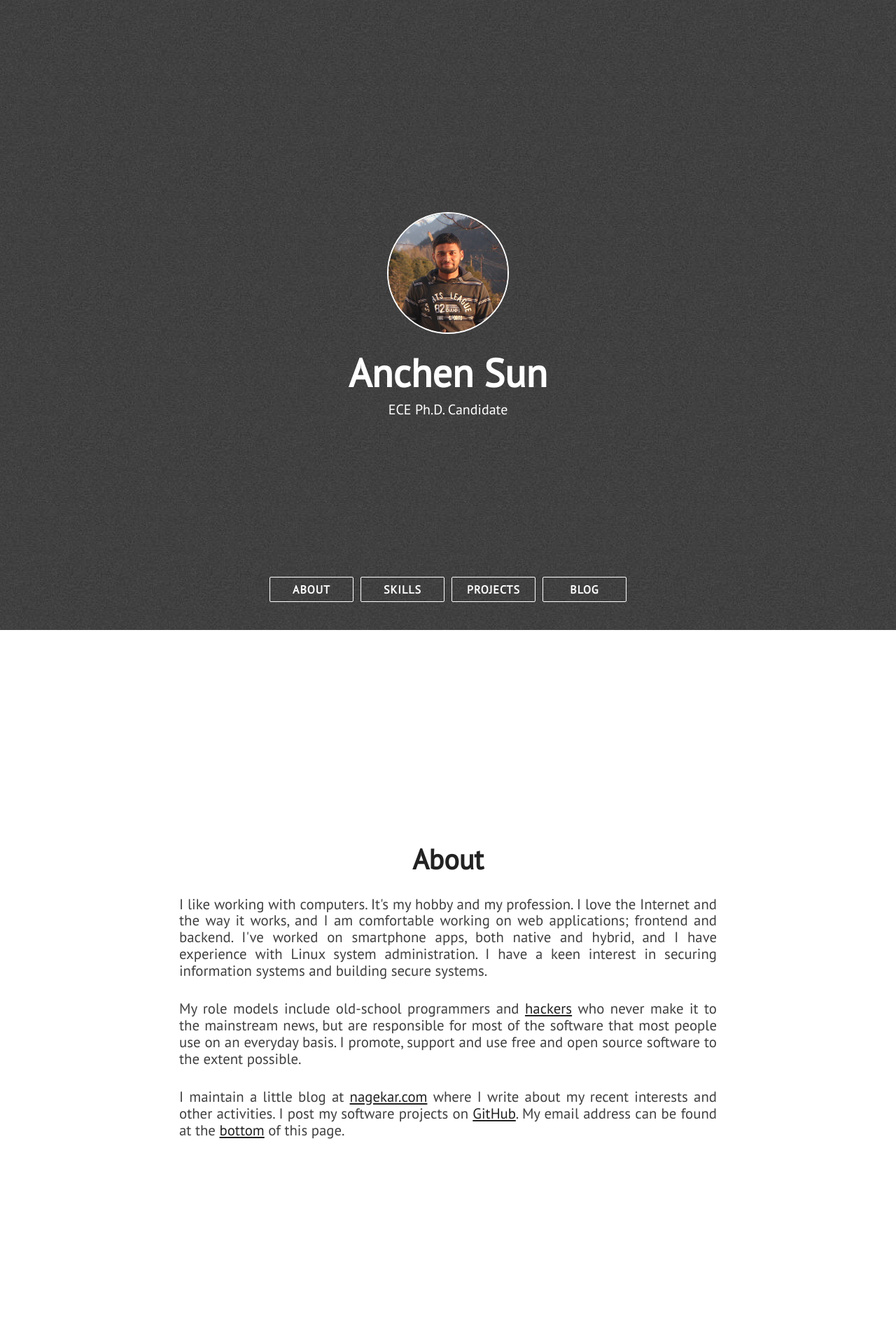
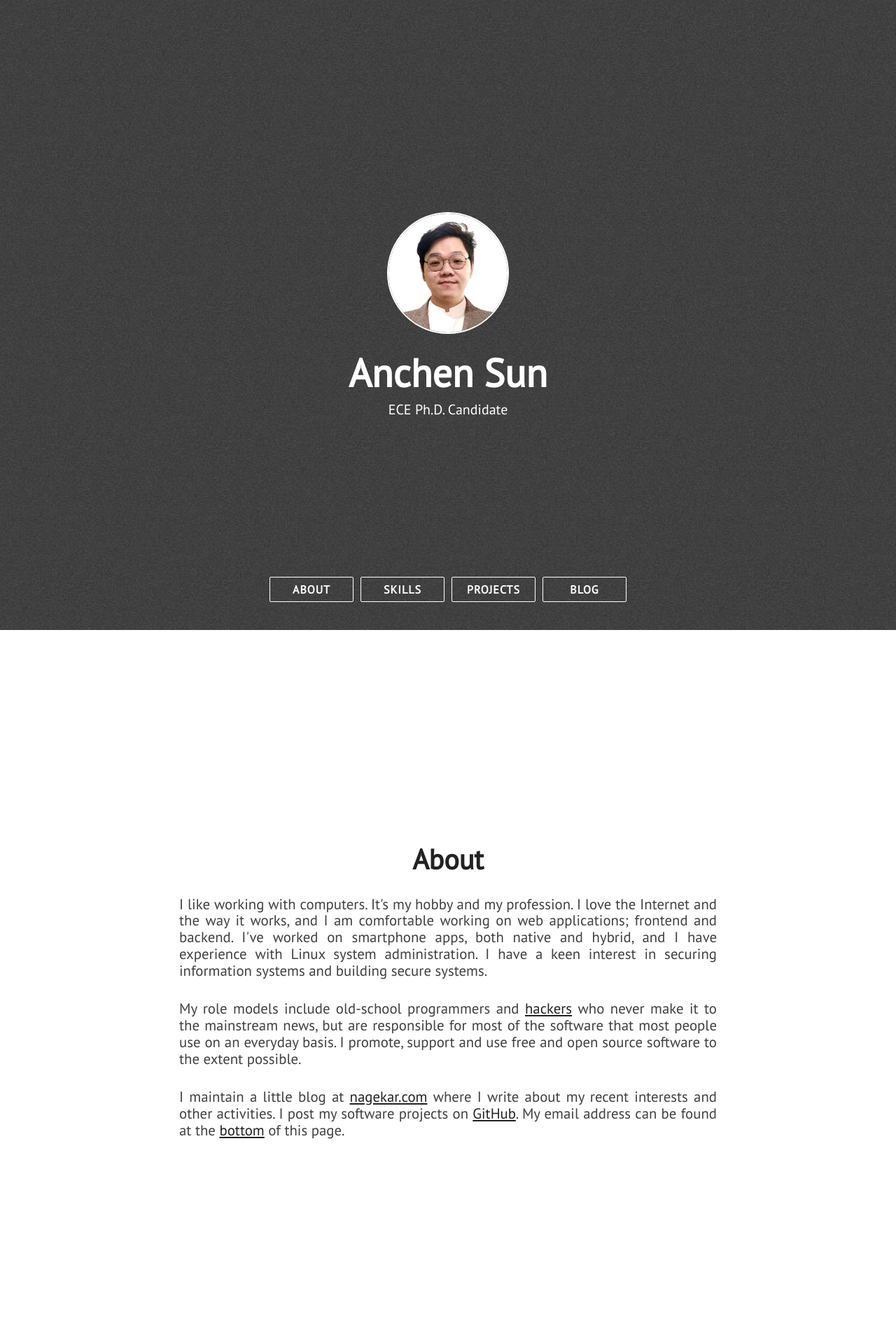
Before and after one commit to anchensun/anchensun.github.io, a Jekyll site: the page built from index.html, in a window 1280 px wide. Shown: the top 1920 px of the page at 70% size. Built offline with Jekyll 4.4.1, drawn with Linux system fonts in a browser that asks for light colours; nearby versions of some CDN libraries.

Commit message:
Change Figure

```diff
--- a/_config.yml
+++ b/_config.yml
@@ -15,7 +15,7 @@ twitter_username: abhn_
 reddit_username: abhn
 
 # absolute or relative
-profile_picture: assets/images/pp.jpg
+profile_picture: assets/images/Anchen.jpg
 
 # Google Analytics ID
 google_analytics:
--- a/index.html
+++ b/index.html
@@ -1,4 +1,4 @@
 ---
 layout: default
-title: Abhishek Nagekar
+title: Anchen Sun
 ---
```
Also changed, not shown: assets/images/Anchen.jpg (added), assets/images/pp.jpg (deleted), 2 other files.
